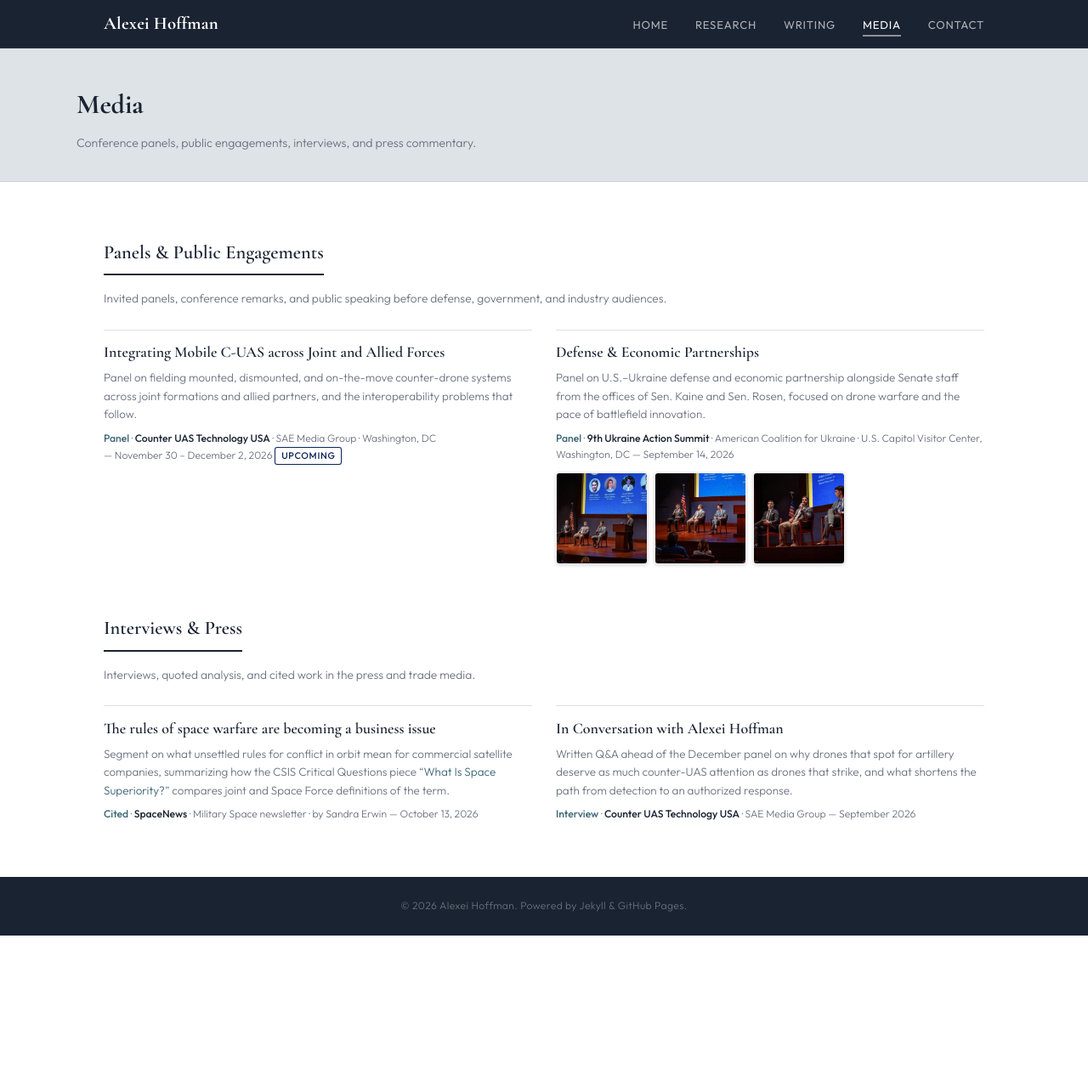
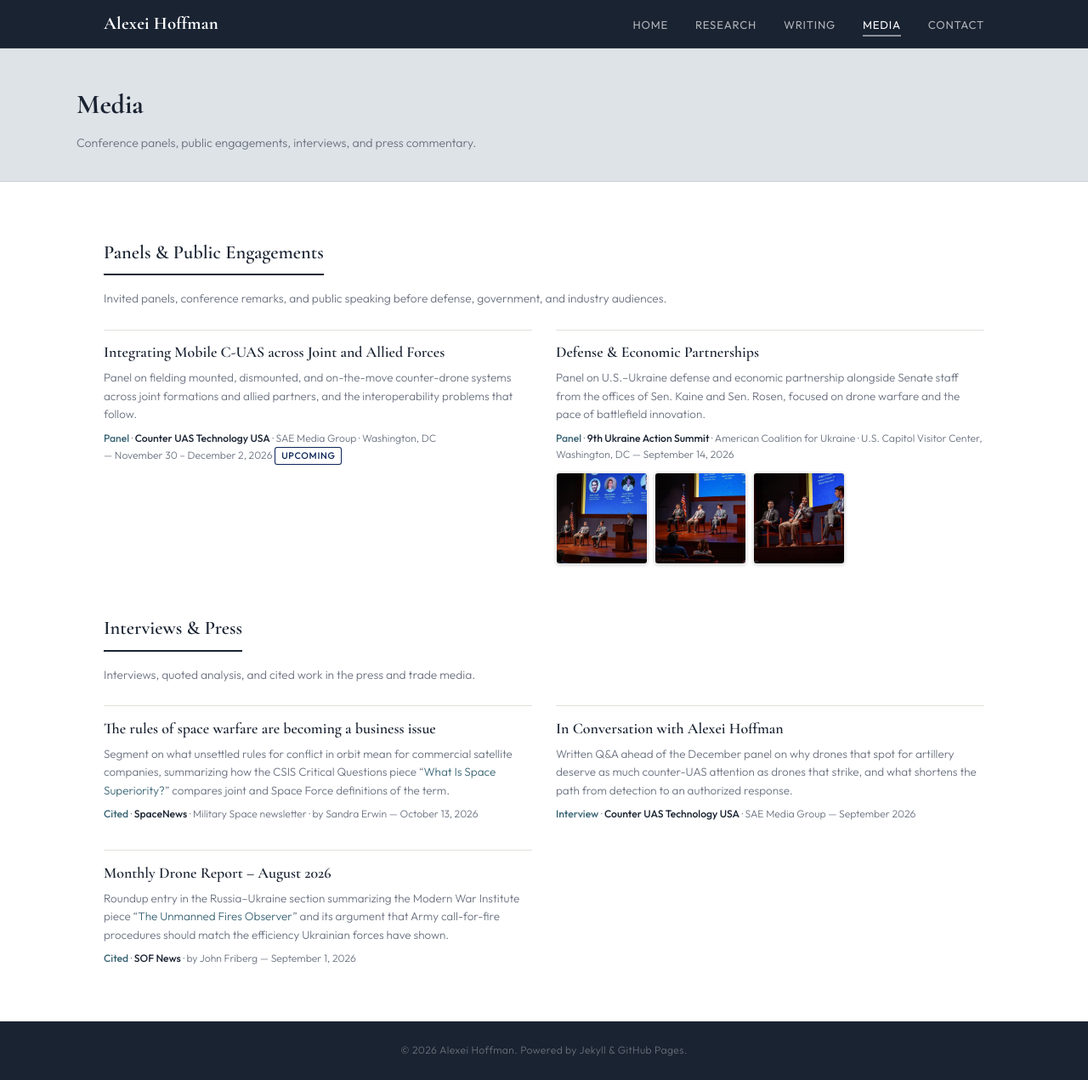
Before and after one commit to a-novi13-byte/a-novi13-byte.github.io, a Jekyll site: the page built from media.html, in a window 1280 px wide and 1271 px high. Shown: the whole window at 85% size. Built offline with Jekyll 4.4.1, drawn with Linux system fonts in a browser that asks for light colours.

Commit message:
Update media.html

```diff
--- a/media.html
+++ b/media.html
@@ -99,6 +99,11 @@ html.lightbox-open { overflow: hidden; scrollbar-gutter: stable; }
       <h3><a href="https://www.smgconferences.com/documentportal/ComplementaryContent/7037.pdf" target="_blank" rel="noopener">In Conversation with Alexei Hoffman</a></h3>
       <p class="media-blurb">Written Q&amp;A ahead of the December panel on why drones that spot for artillery deserve as much counter-UAS attention as drones that strike, and what shortens the path from detection to an authorized response.</p>
       <p class="media-meta"><span class="media-type">Interview</span> &middot; <strong>Counter UAS Technology USA</strong> &middot; SAE Media Group <span class="media-date">&mdash; September 2026</span></p>
+    </article>
+    <article class="media-card">
+      <h3><a href="https://sof.news/drones/august-2026/" target="_blank" rel="noopener">Monthly Drone Report &ndash; August 2026</a></h3>
+      <p class="media-blurb">Roundup entry in the Russia&ndash;Ukraine section summarizing the Modern War Institute piece &ldquo;<a href="https://mwi.westpoint.edu/the-unmanned-fires-observer-the-armys-drone-age-doctrine-rewrite-is-skipping-a-crucial-part/" target="_blank" rel="noopener">The Unmanned Fires Observer</a>&rdquo; and its argument that Army call-for-fire procedures should match the efficiency Ukrainian forces have shown.</p>
+      <p class="media-meta"><span class="media-type">Cited</span> &middot; <strong>SOF News</strong> &middot; by John Friberg <span class="media-date">&mdash; September 1, 2026</span></p>
     </article>
 {% comment %}
   ---- Card template: paste at the top of its grid, newest first. ----
```
